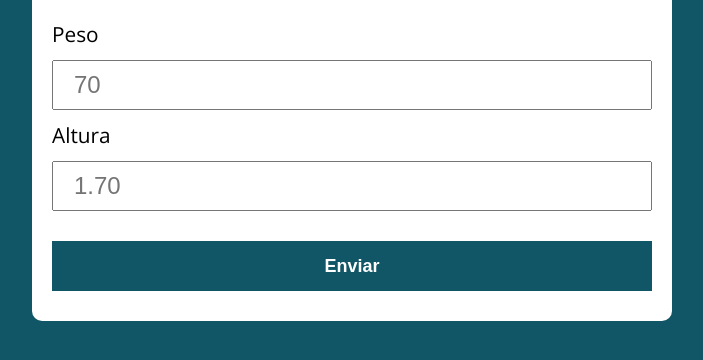
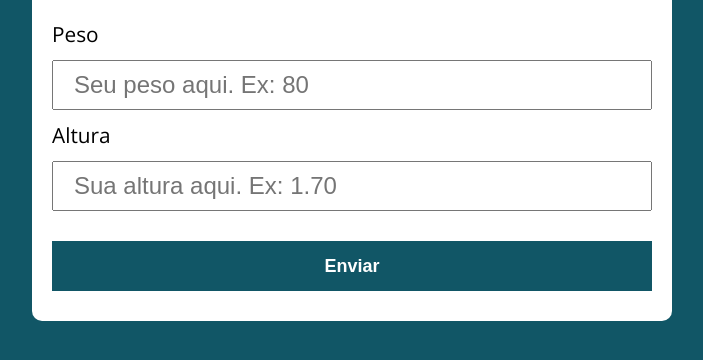
Before and after one commit to diegoaandalecio/CalculadoraIMC, a plain HTML site: page index.html in a window 1280 px wide. Shown: the part 134-494 px from the top of the page, without its empty margins (288-991 px from the left). Drawn offline with nearby package versions, Linux system fonts and the light colour scheme.

Commit message:
Alterações no css e index.html

```diff
--- a/assets/css/style.css
+++ b/assets/css/style.css
@@ -1,7 +1,7 @@
 @import url('https://fonts.googleapis.com/css?family=Open+Sans:400,700&display=swap');
 :root {
   --primary-color: rgb(17, 86, 102);
-  --primary-color-darker: rgb(9, 48, 56);
+  --primary-color-darker: rgb(11, 41, 80);
 }
 
 * {
--- a/index.html
+++ b/index.html
@@ -15,10 +15,10 @@
     <h1>Cálculo de IMC</h1>
     <form action="/" id="formulario" method="post">
       <label for="peso">Peso</label>
-      <input type="text" name="peso" id="formulario-peso" required placeholder="70">
+      <input type="text" name="peso" id="formulario-peso" required placeholder="Seu peso aqui. Ex: 80">
 
       <label for="altura">Altura</label>
-      <input type="text" name="altura" id="formulario-altura" required placeholder="1.70">
+      <input type="text" name="altura" id="formulario-altura" required placeholder="Sua altura aqui. Ex: 1.70">
 
       <button type="submit">Enviar</button>
     </form>
```
